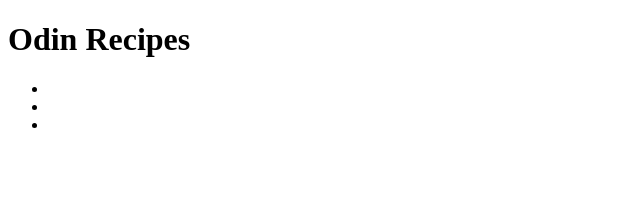
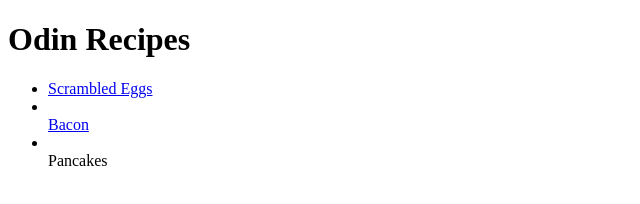
Before and after one commit to Hayden-Shelley/odin-recipes, a plain HTML site: page index.html in a window 1280 px wide. Shown: the whole page, without its empty margins (0-640 px from the left). Drawn offline with Linux system fonts and the light colour scheme.

Commit message:
Create recipe pages and anchor on main page

```diff
--- a/index.html
+++ b/index.html
@@ -9,9 +9,9 @@
 <body>
     <h1>Odin Recipes</h1>
     <ul>
-    <li><a href=""></a></li>
-    <li></li><a href=""></a></li>
-    <li></li><a href=""></a></li>
+    <li><a href="recipes/scrambled-eggs.html">Scrambled Eggs</a></li>
+    <li></li><a href="recipes/bacon.html">Bacon</a></li>
+    <li></li><a href="recipes/pancakes.html"></a>Pancakes</li>
     </ul>
 </body>
 </html>
```
Also changed, not shown: recipes/bacon.html (added), recipes/pancakes.html (added), recipes/scrambled-eggs.html (added).
